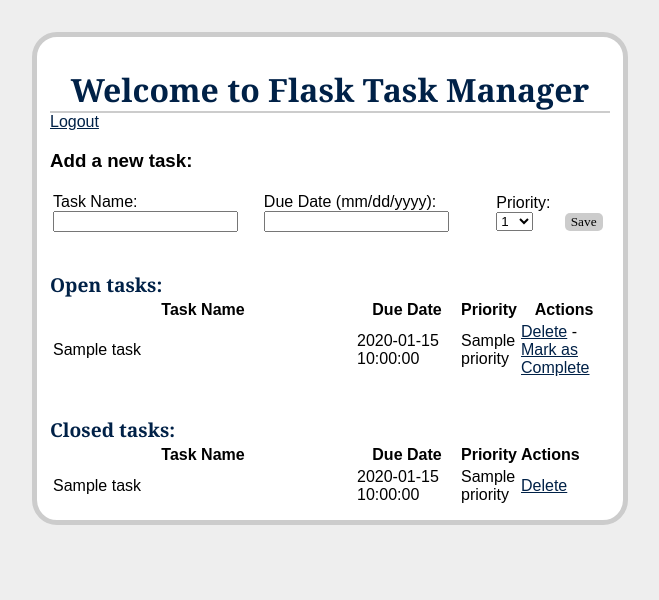
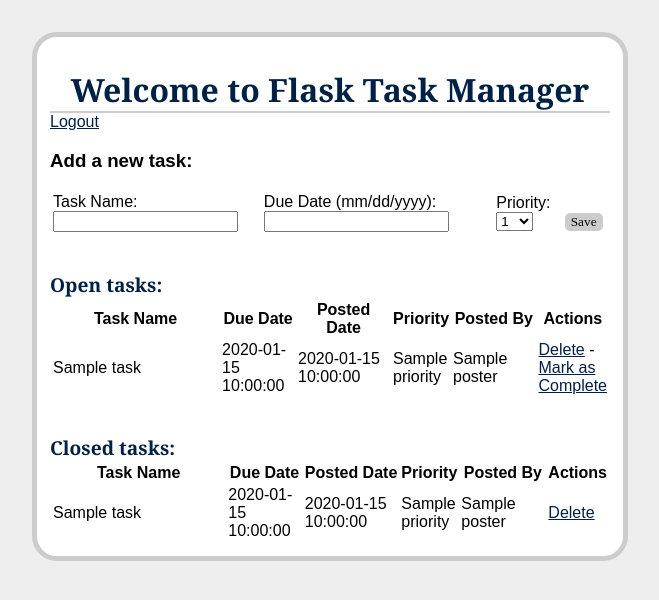
Before and after one commit to JanChwiejczak/flask-todo-app-learning, a Flask app: template templates/tasks.html in a window 1280 px wide. Shown: the top 600 px of the page, without its empty margins (310-969 px from the left). Run offline with Flask 2, Linux system fonts and the light colour scheme; the template is opened without the code that fills it: values that come from a table or form of the project are taken from there, most other values are stand-ins (such as "Sample title", 1, 10 or a date in 2020).

Commit message:
add user and posted time to tasks

```diff
--- a/forms.py
+++ b/forms.py
@@ -17,7 +17,7 @@ class AddTaskForm(Form):
 
 
 class RegisterForm(Form):
-    name = StringField('Username', validators=[DataRequired(), Length(min=6, max=25)])
+    name = StringField('Username', validators=[DataRequired(), Length(min=4, max=25)])
     email = StringField('Email', validators=[DataRequired(), Length(min=6, max=40)])
     password = PasswordField('Password', validators=[DataRequired(), Length(min=6, max=40)])
     confirm = PasswordField('Repeat Password',
--- a/templates/tasks.html
+++ b/templates/tasks.html
@@ -49,17 +49,21 @@
         <table>
             <thead>
             <tr>
-                <th width="300px"><strong>Task Name</strong></th>
-                <th width="100px"><strong>Due Date</strong></th>
+                <th width="200px"><strong>Task Name</strong></th>
+                <th width="75px"><strong>Due Date</strong></th>
+                <th width="100px"><strong>Posted Date</strong></th>
                 <th width="50px"><strong>Priority</strong></th>
+                <th width="90px"><strong>Posted By</strong></th>
                 <th><strong>Actions</strong></th>
             </tr>
             </thead>
             {% for task in open_tasks %}
             <tr>
-                <td width="300px">{{ task.name }}</td>
-                <td width="100px">{{ task.due_date }}</td>
+                <td width="200px">{{ task.name }}</td>
+                <td width="75px">{{ task.due_date }}</td>
+                <td width="100px">{{ task.posted_date }}</td>
                 <td width="50px">{{ task.priority }}</td>
+                <td width="90px">{{ task.poster.name }}</td>
                 <td>
                     <a href="{{ url_for('delete_entry', task_id =task.task_id) }}">Delete</a> -
                     <a href="{{ url_for('complete', task_id = task.task_id)}}">Mark as Complete</a>
@@ -78,17 +82,21 @@
         <table>
             <thead>
             <tr>
-                <th width="300px"><strong>Task Name</strong></th>
-                <th width="100px"><strong>Due Date</strong></th>
+                <th width="200px"><strong>Task Name</strong></th>
+                <th width="75px"><strong>Due Date</strong></th>
+                <th width="100px"><strong>Posted Date</strong></th>
                 <th width="50px"><strong>Priority</strong></th>
+                <th width="90px"><strong>Posted By</strong></th>
                 <th><strong>Actions</strong></th>
             </tr>
             </thead>
             {% for task in closed_tasks %}
             <tr>
-                <td width="300px">{{ task.name }}</td>
-                <td width="100px">{{ task.due_date }}</td>
+                <td width="200px">{{ task.name }}</td>
+                <td width="75px">{{ task.due_date }}</td>
+                <td width="100px">{{ task.posted_date }}</td>
                 <td width="50px">{{ task.priority }}</td>
+                <td width="90px">{{ task.poster.name }}</td>
                 <td>
                     <a href="{{ url_for('delete_entry', task_id =task.task_id) }}">Delete</a>
                 </td>
--- a/views.py
+++ b/views.py
@@ -1,3 +1,5 @@
+import datetime
+
 from forms import AddTaskForm, RegisterForm, LoginForm
 
 from functools import wraps
@@ -93,6 +95,8 @@ def new_task():
                 form.name.data,
                 form.due_date.data,
                 form.priority.data,
+                datetime.datetime.utcnow(),
+                '1',
                 '1'
             )
             db.session.add(new_task)
```
Also changed, not shown: db_migrate.py (added, +21 -0 lines), models.py (+8 -1 lines), flasktaskr.db.
